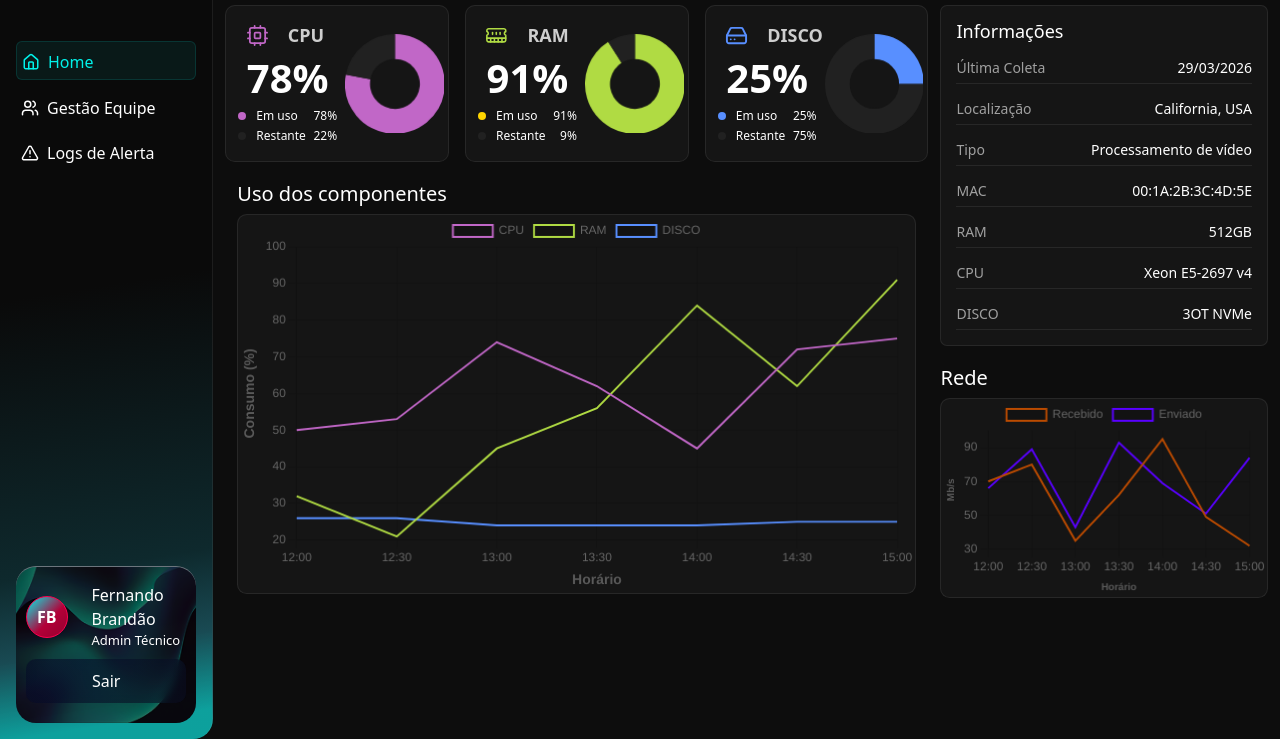
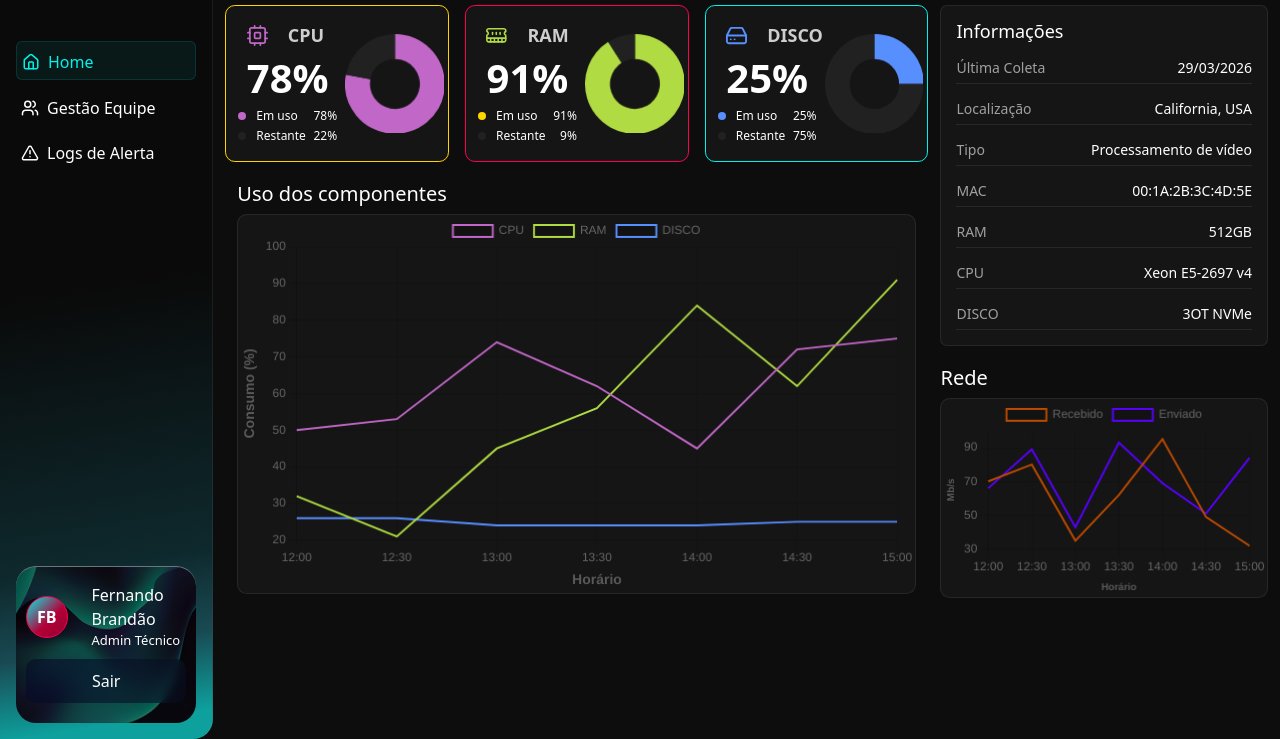
Before and after one commit to bytewatch-sptech/bytewatch.web, a website: page Site Institucional/public/pages/dashboard-servidor.html in a window 1280 px wide. Shown: the part 61-800 px from the top of the page. Drawn offline with nearby package versions, Linux system fonts and the light colour scheme.

Commit message:
Status color servidor

```diff
--- a/Site Institucional/public/pages/dashboard-servidor.html
+++ b/Site Institucional/public/pages/dashboard-servidor.html
@@ -279,7 +279,7 @@
                     </div>
                     <div class="col-lg-8">
                         <div class="row justify-content-center gap-3">
-                            <div class="col-md col-11 card-kpi px-4 py-3">
+                            <div class="col-md col-11 card-kpi px-4 py-3" style="border: 1px solid #FFD500;">
                                 <a href="dashboard-cpu.html" style="text-decoration: none;">
                                     <div style="height: 100%;" class="row align-items-center flex-nowrap gap-2">
                                         <div class="col-6 coluna-kpi">
@@ -359,7 +359,7 @@
                                     </div>
                                 </a>
                             </div>
-                            <div class="col-md col-11 card-kpi px-4 py-3">
+                            <div class="col-md col-11 card-kpi px-4 py-3" style="border: 1px solid #FF0050;">
                                 <a href="dashboard-ram.html" style="text-decoration: none;">
 
                                     <div style="height: 100%;" class="row align-items-center flex-nowrap gap-2">
@@ -436,7 +436,7 @@
                                     </div>
                                 </a>
                             </div>
-                            <div class="col-md col-11 card-kpi px-4 py-3">
+                            <div class="col-md col-11 card-kpi px-4 py-3" style="border: 1px solid #00F2EA;">
                                 <a href="dashboard-disco.html" style="text-decoration: none;">
 
                                     <div style="height: 100%;" class="row align-items-center flex-nowrap gap-2">
```
Also changed, not shown: Site Institucional/public/pages/dashboard-ram.html (+2 -2 lines).
